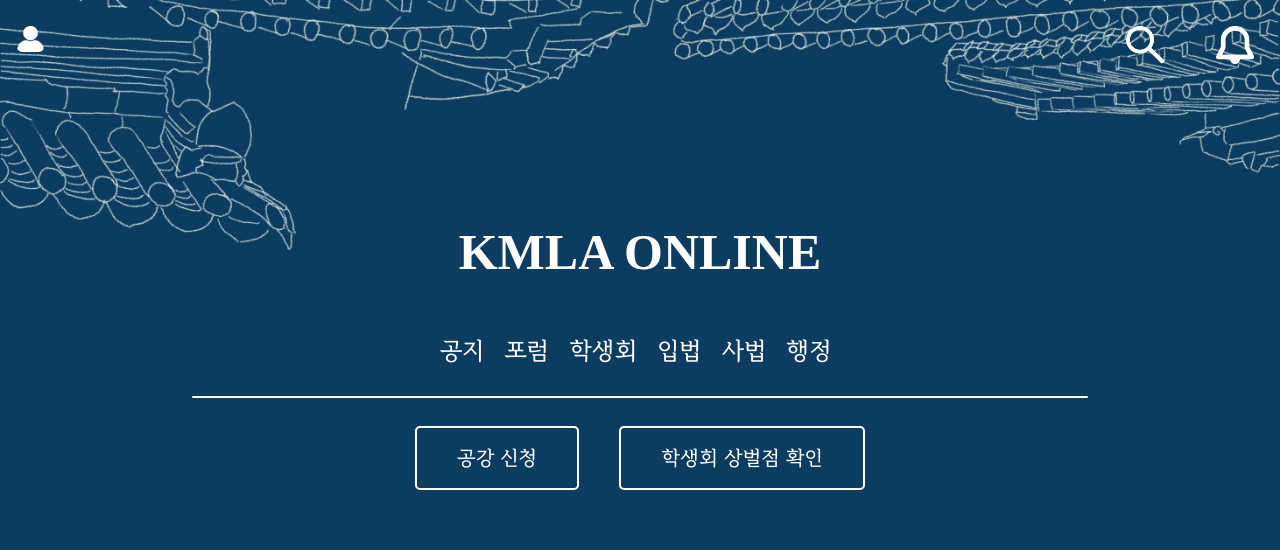
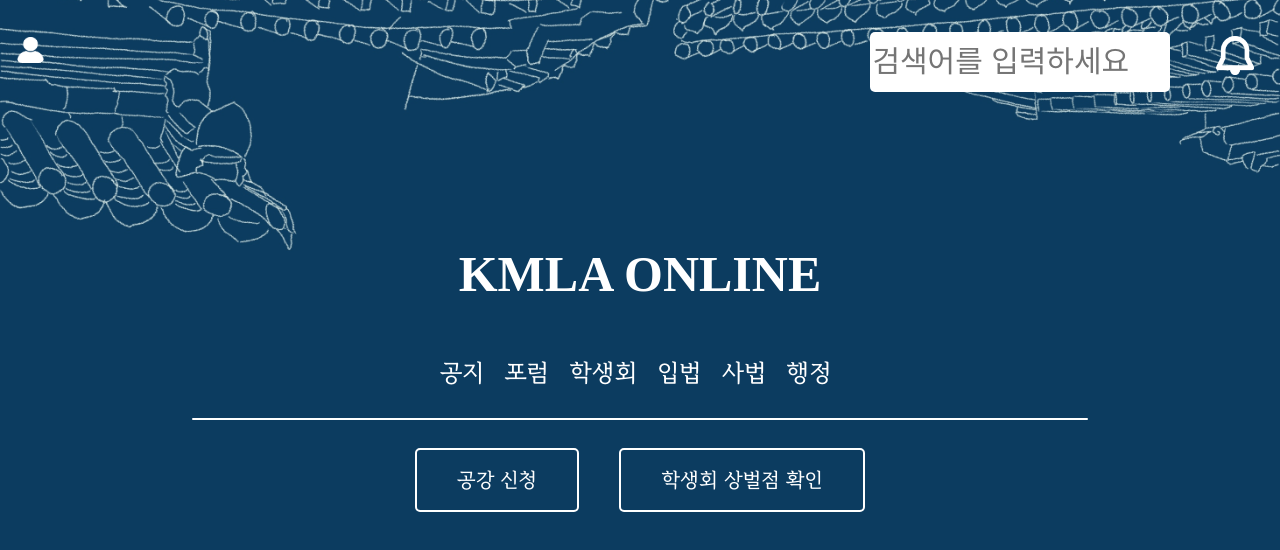
Before and after one commit to kmladotnet/2022-kmlaonline-renewal-frontend-v1, a React (Create React App) app: page / in a window 1280 px wide. Shown: the top 550 px of the page. Built offline with nearby package versions, Linux system fonts and the light colour scheme; a web font is replaced by a local one.

Commit message:
Added Searchbox

```diff
--- a/src/components/Icon/Icons.js
+++ b/src/components/Icon/Icons.js
@@ -1,16 +1,19 @@
-import React from "react";
+import React, { useState } from "react";
 
 import Profile from "./Profile";
 import Notification from "./Notification";
 import Search from "./Search";
-import './Icons.css'
+import Searchbox from "./Searchbox";
+import "./Icons.css";
 
 const Icons = () => {
+  let searchboxIsOpen = false;
+
   return (
     <React.Fragment>
       <div className="flexbox-container">
         <Profile className="profile" />
-        <Search className="search" />
+        <Searchbox className="search" />
         <Notification className="noti" />
       </div>
     </React.Fragment>
--- /dev/null
+++ b/src/components/Icon/Searchbox.css
@@ -0,0 +1,9 @@
+.searchbox {
+  font-family: "Noto Sans KR", sans-serif;
+  font-size: 30px;
+  border: none;
+  width: 10em;
+  height: 2em;
+  margin-top: 2%;
+  margin-right: 20px;
+}
--- /dev/null
+++ b/src/components/Icon/Searchbox.js
@@ -0,0 +1,17 @@
+import React from "react";
+
+import './Searchbox.css'
+
+const Searchbox = () => {
+  return (
+    <div className="searchbox">
+      <input
+        type = "text"
+        className = "searchbox"
+        placeholder = "검색어를 입력하세요"
+      ></input>
+    </div>
+  );
+};
+
+export default Searchbox;
--- a/src/components/UIMaterials/LoginTitle.css
+++ b/src/components/UIMaterials/LoginTitle.css
@@ -10,7 +10,7 @@
   text-align: center;
   color: #fff;
   font-size: 18px;
-  font-family:Verdana, Geneva, Tahoma, sans-serif;
+  font-family: Verdana, Geneva, Tahoma, sans-serif;
 }
 
 .intro {
@@ -18,7 +18,7 @@
   font-size: 24px;
 }
 
-.wow{
+.wow {
   width: 460px;
   height: 70px;
 }
```
